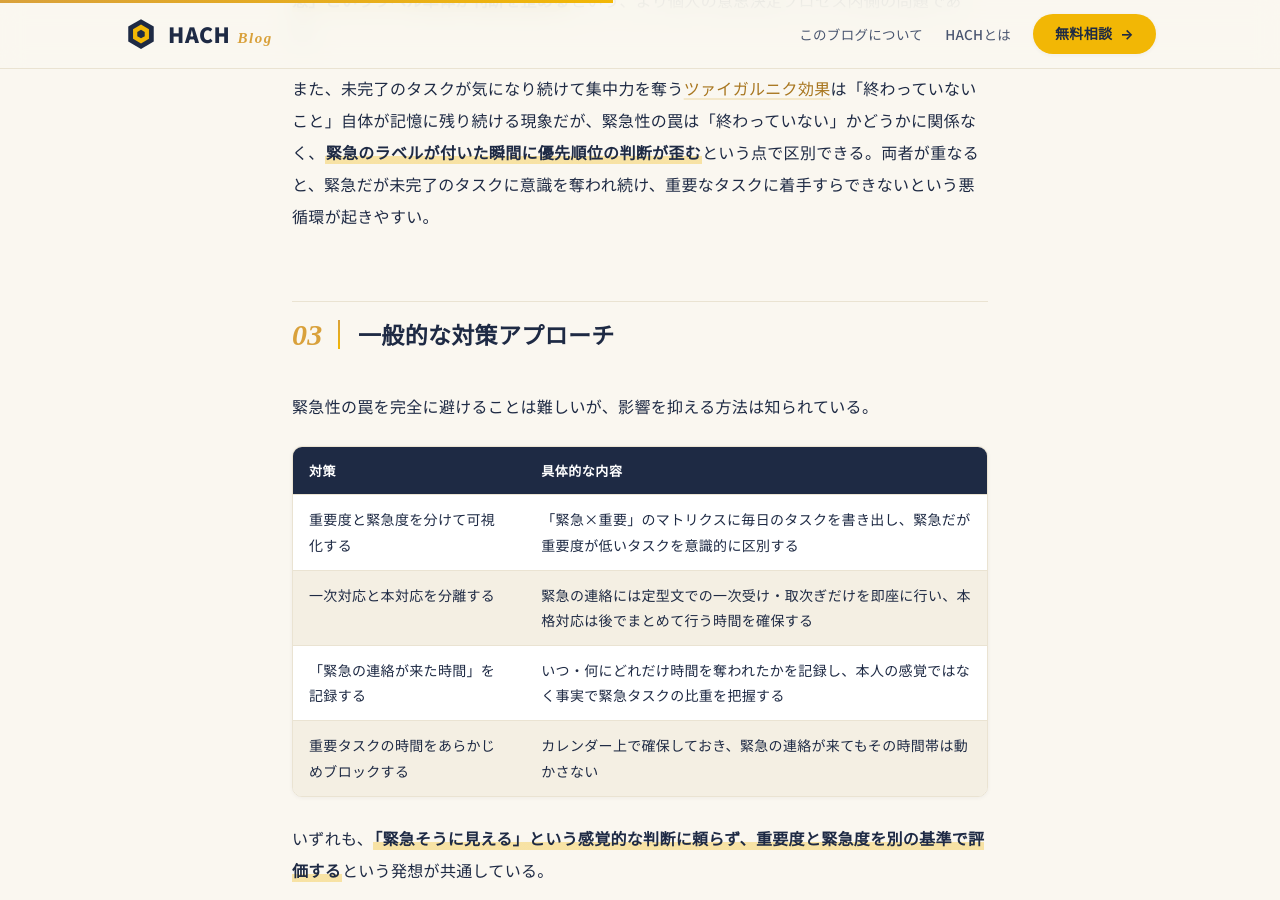
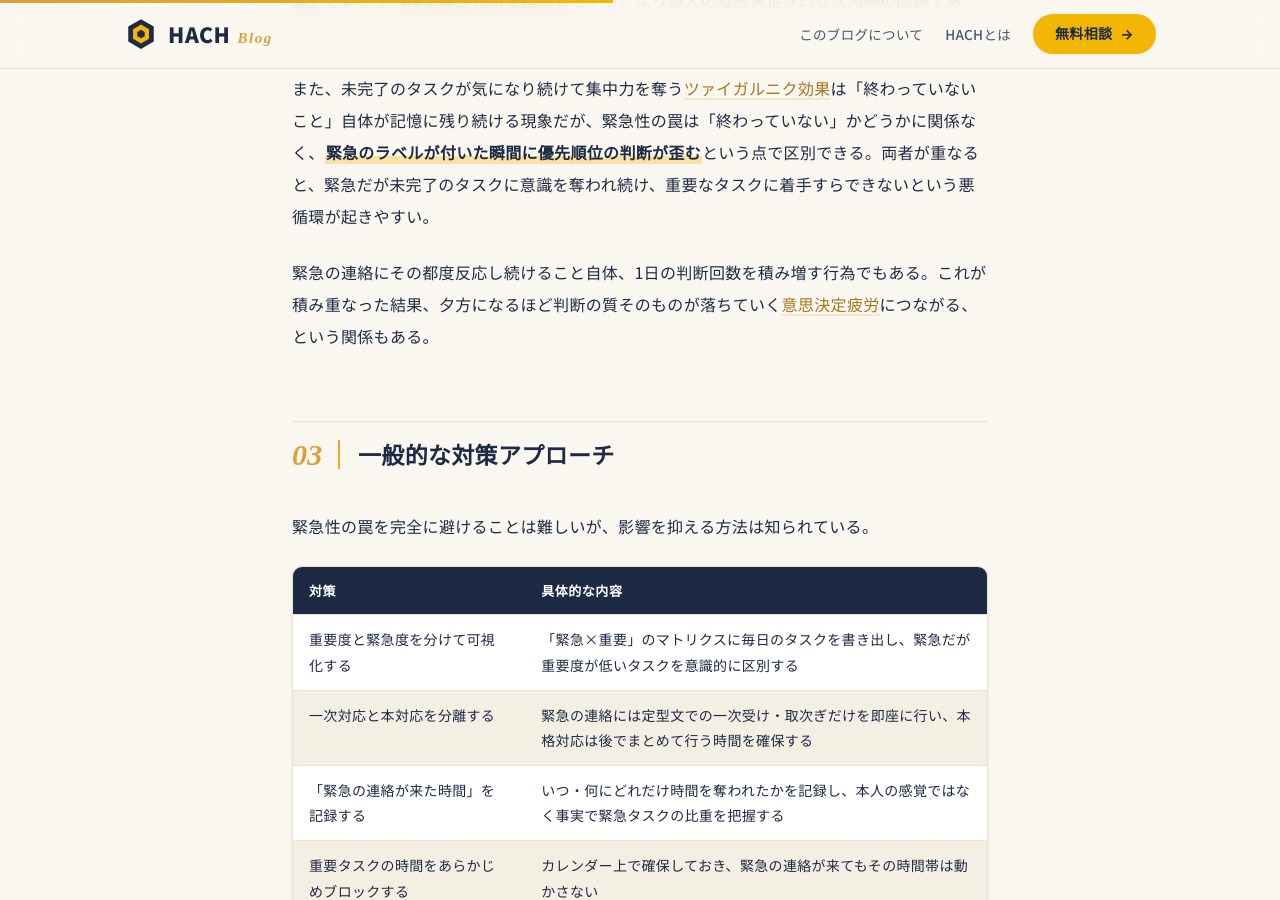
Before and after one commit to ismweb-ai/hach-blog, a Jekyll site: the page built from _posts/2026-10-18-mere-urgency-effect-kinkyusei-no-wana-honshitsuteki-shigoto-gorokashi-fuan.md, in a window 1280 px wide and 900 px high, scrolled down 1987 px. Built offline with Jekyll 4.4.1, drawn with Linux system fonts in a browser that asks for light colours; some web fonts are replaced.

Commit message:
improve: 孤立記事(選択的注意・意思決定疲労)への相互参照リンクを追加

```diff
--- a/_posts/2026-10-18-mere-urgency-effect-kinkyusei-no-wana-honshitsuteki-shigoto-gorokashi-fuan.md
+++ b/_posts/2026-10-18-mere-urgency-effect-kinkyusei-no-wana-honshitsuteki-shigoto-gorokashi-fuan.md
@@ -28,6 +28,8 @@ category: 心理学・行動科学
 
 また、未完了のタスクが気になり続けて集中力を奪う[ツァイガルニク効果](/2026/10/zeigarnik-koka-mikanryo-task-kininaru-shuchuryoku-fuan/)は「終わっていないこと」自体が記憶に残り続ける現象だが、緊急性の罠は「終わっていない」かどうかに関係なく、**緊急のラベルが付いた瞬間に優先順位の判断が歪む**という点で区別できる。両者が重なると、緊急だが未完了のタスクに意識を奪われ続け、重要なタスクに着手すらできないという悪循環が起きやすい。
 
+緊急の連絡にその都度反応し続けること自体、1日の判断回数を積み増す行為でもある。これが積み重なった結果、夕方になるほど判断の質そのものが落ちていく[意思決定疲労](/2026/10/decision-fatigue-ishikettei-hirou-yugata-handan-shitsu-teika-fuan/)につながる、という関係もある。
+
 ## 一般的な対策アプローチ
 
 緊急性の罠を完全に避けることは難しいが、影響を抑える方法は知られている。
```
Also changed, not shown: _posts/2026-10-04-riyoukanousei-heuristic-kioku-insho-hindo-sakkaku-fuan.md (+2 -0 lines).
